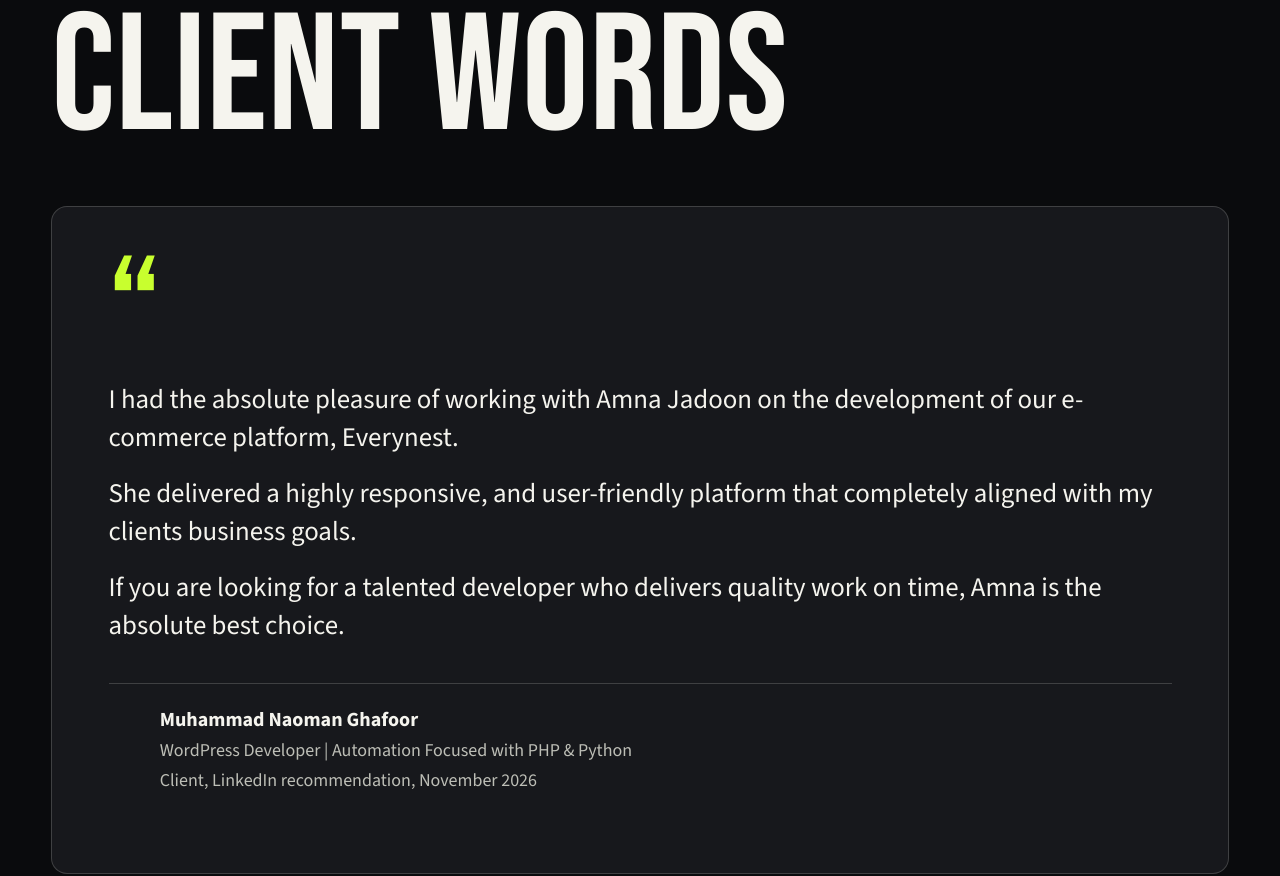
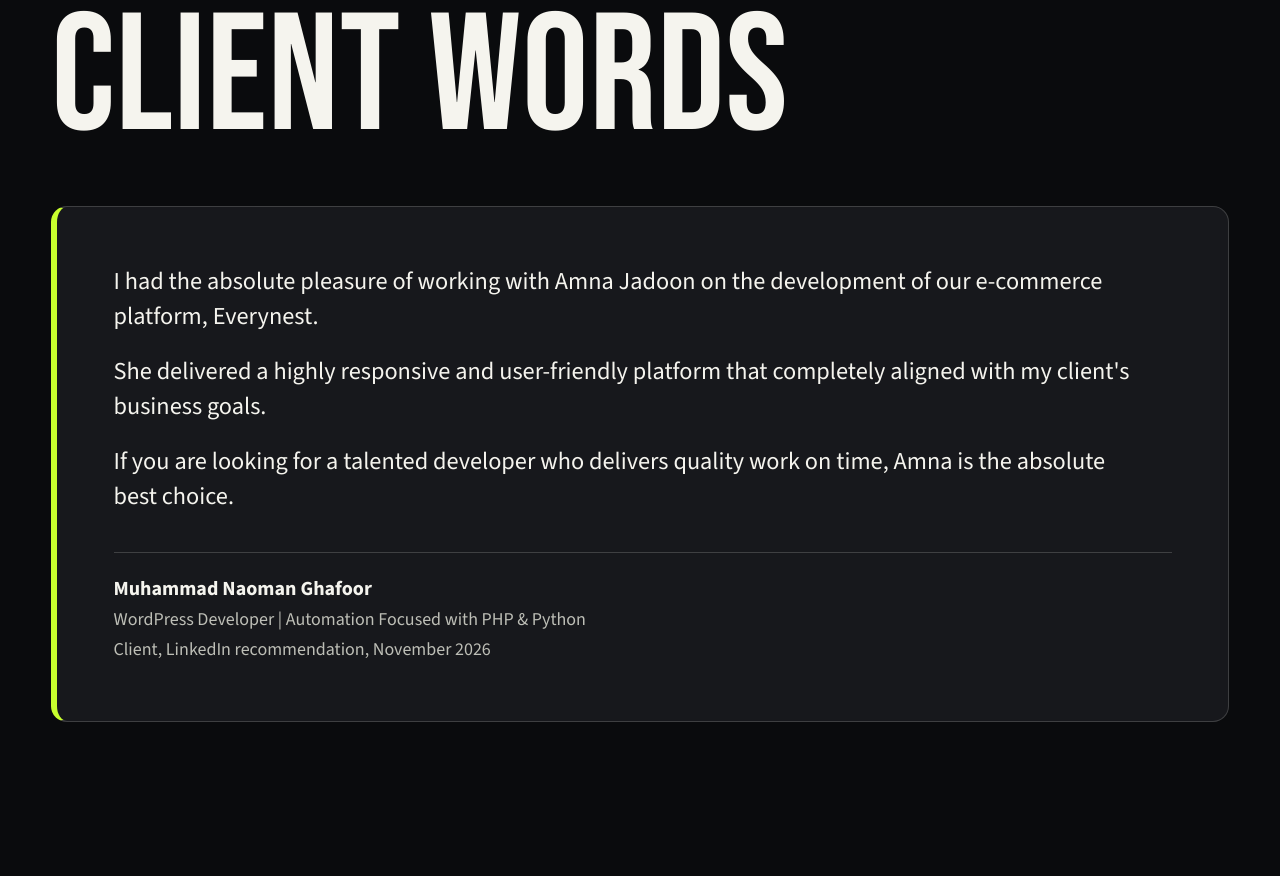
Before and after one commit to amnajadoon-dev/amnajadoon-dev.github.io, a plain HTML site: page index.html in a window 1280 px wide. Shown: the part 5249-6125 px from the top of the page. Drawn offline with nearby package versions, Linux system fonts and the light colour scheme; animation ran at ten frames a second.

Commit message:
Update index.html

```diff
--- a/index.html
+++ b/index.html
@@ -157,11 +157,11 @@ h1 span:hover{color:var(--lime);transform:translateY(-3%)}
 /* client words */
 .words{padding:clamp(50px,7vw,90px) var(--pad)}
 .words h2{margin-bottom:clamp(26px,4vw,50px)}
-.quote{position:relative;background:var(--panel);border:1px solid var(--line);border-radius:16px;padding:clamp(28px,4.4vw,64px)}
-.quote::before{content:"\201C";display:block;font-family:var(--display);font-size:clamp(90px,12vw,170px);line-height:.7;color:var(--lime);margin-bottom:10px}
-.quote p{font-size:clamp(20px,2.1vw,30px);line-height:1.4}
-.quote p+p{margin-top:.7em}
-.quote footer{display:grid;gap:2px;margin-top:clamp(24px,3vw,40px);padding-top:20px;border-top:1px solid var(--line)}
+.quote{background:var(--panel);border:1px solid var(--line);border-left:6px solid var(--lime);border-radius:16px;padding:clamp(28px,4.4vw,64px)}
+.quote p{font-size:clamp(20px,1.9vw,28px);line-height:1.45;text-wrap:pretty}
+.quote p+p{margin-top:.8em}
+.quote .nb{white-space:nowrap}
+.quote footer{display:grid;gap:2px;margin-top:clamp(24px,3vw,40px);padding:20px 0 0;overflow:visible;border-top:1px solid var(--line)}
 .quote footer b{font-size:20px}
 .quote footer span{color:var(--grey)}
 
@@ -422,8 +422,8 @@ footer{padding:clamp(30px,4vw,50px) var(--pad) 22px;overflow:clip}
   <div class="wrap">
     <h2>Client words</h2>
     <blockquote class="quote rv">
-      <p>I had the absolute pleasure of working with Amna Jadoon on the development of our e-commerce platform, Everynest.</p>
-      <p>She delivered a highly responsive, and user-friendly platform that completely aligned with my clients business goals.</p>
+      <p>I had the absolute pleasure of working with Amna Jadoon on the development of our <span class="nb">e-commerce</span> platform, Everynest.</p>
+      <p>She delivered a highly responsive and user-friendly platform that completely aligned with my client's business goals.</p>
       <p>If you are looking for a talented developer who delivers quality work on time, Amna is the absolute best choice.</p>
       <footer><b>Muhammad Naoman Ghafoor</b><span>WordPress Developer | Automation Focused with PHP &amp; Python</span><span>Client, LinkedIn recommendation, November 2026</span></footer>
     </blockquote>
```
